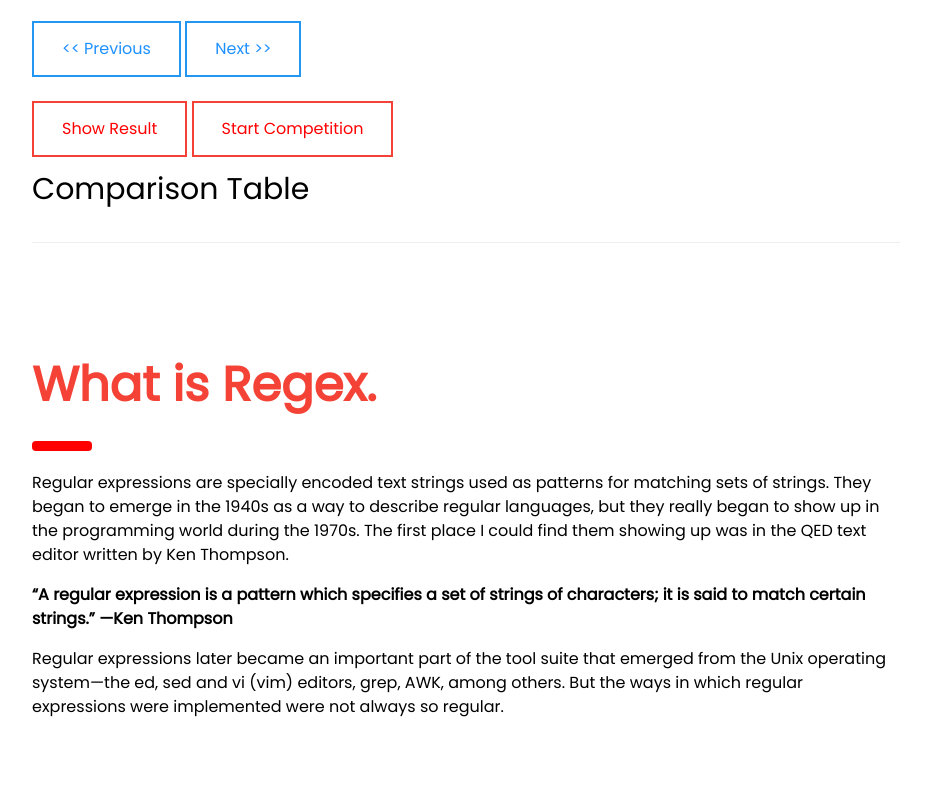
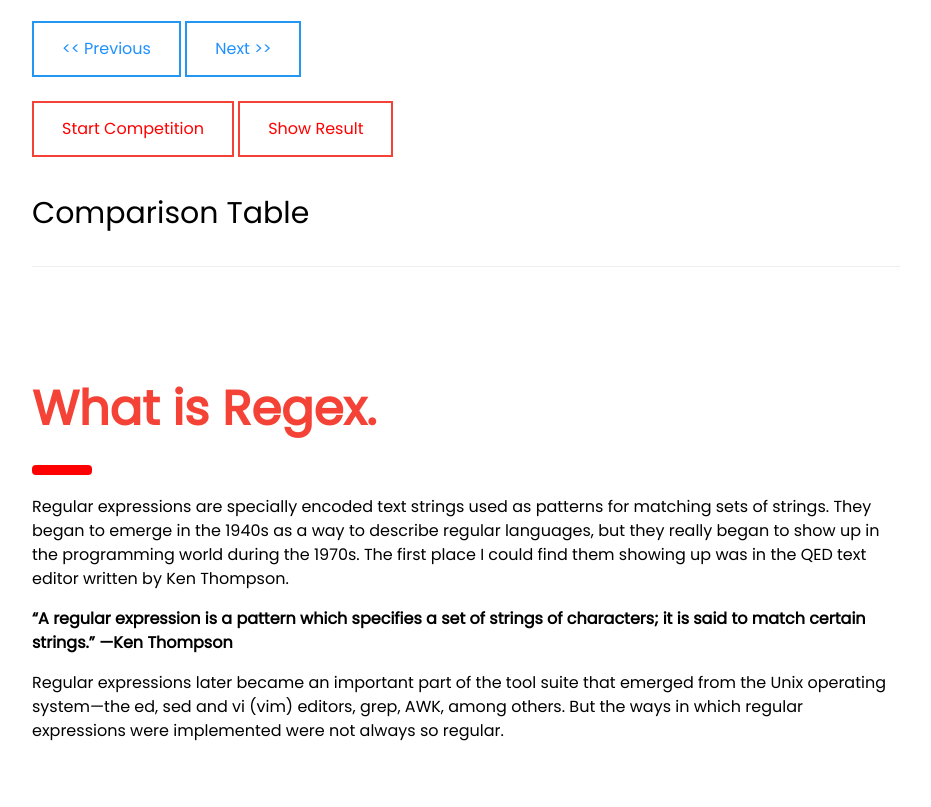
Before and after one commit to hasangulbaba/Auto, a plain HTML site: page asd.html in a window 1280 px wide. Shown: the part 958-1765 px from the top of the page, without its empty margins (324-1255 px from the left). Drawn offline with nearby package versions, Linux system fonts and the light colour scheme.

Commit message:
Update asd.html

```diff
--- a/asd.html
+++ b/asd.html
@@ -237,8 +237,8 @@ tr:nth-child(even) {
 	<button class="btn info" onClick="nextButton()">Next >></button>
 	</br>
 	<br>
-	<button class="btn danger" onClick="showResult()">Show Result</button>
-	<button class="btn danger" onClick="start()">Start Competition</button>
+
+	<div id="startButton"><button class="btn danger" id="start" onClick="start()">Start Competition</button> <button class="btn danger" onClick="showResult()">Show Result</button></div>
 	</br>
 	<h2>Comparison Table</h2>
 
@@ -305,6 +305,8 @@ document.getElementById('question').innerHTML = sorular[i];
 }
 var point=0;
 function showResult(){
+
+
 point=0;
 let mTitle = '<tr><th style="width:50%">Questions</th> <th style="width:50%">Your Results</th></tr>'
 let rows = ''
@@ -322,6 +324,7 @@ document.getElementById('point').innerText = "Total Point: " + point;
 
 // Set the date we're counting down to
 function start(){
+document.getElementById("startButton").innerHTML='<button class="btn danger" onClick="showResult()">Show Result</button>';
 	// Update the count down every 1 second
 	var x = setInterval(function() {
 		a--;
```
